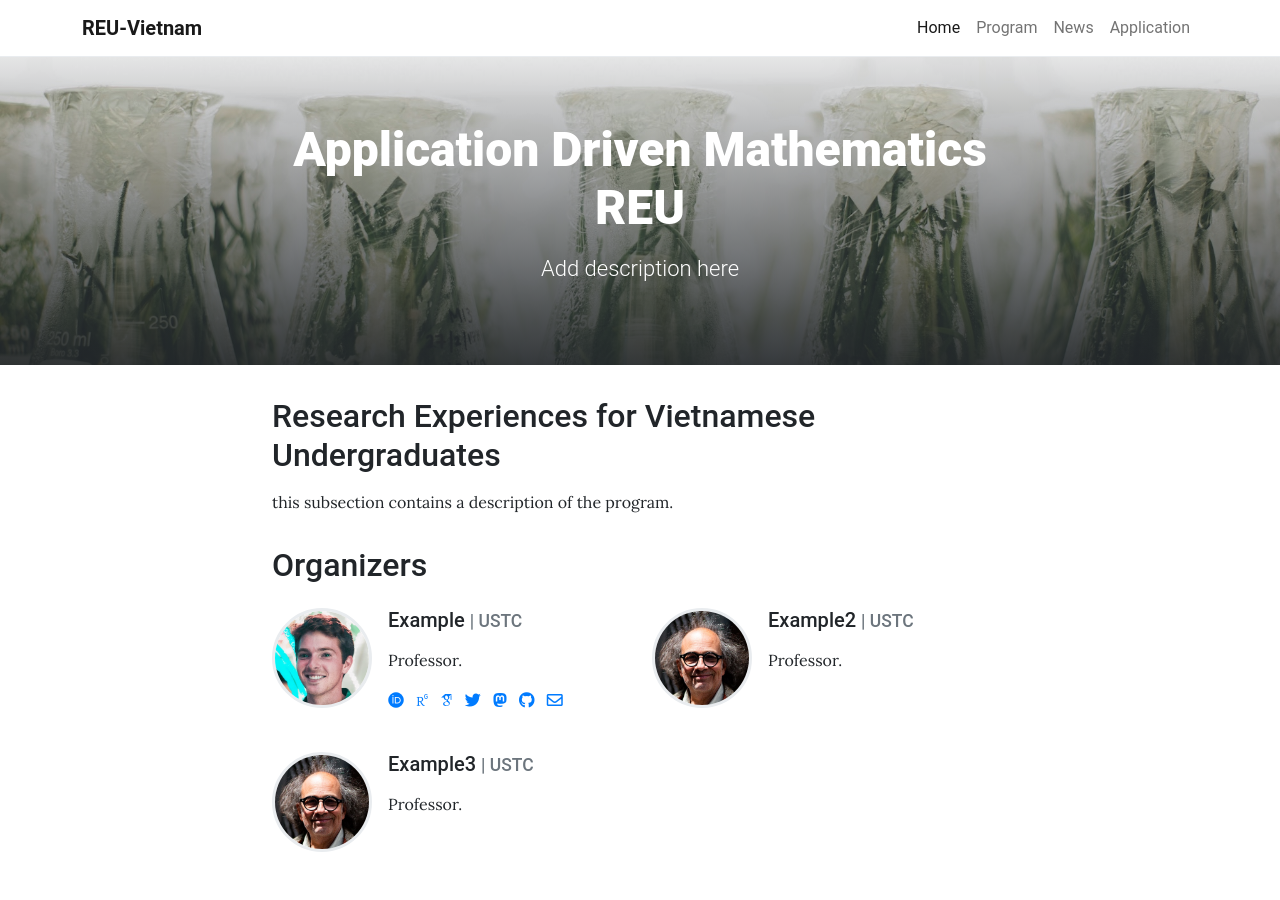
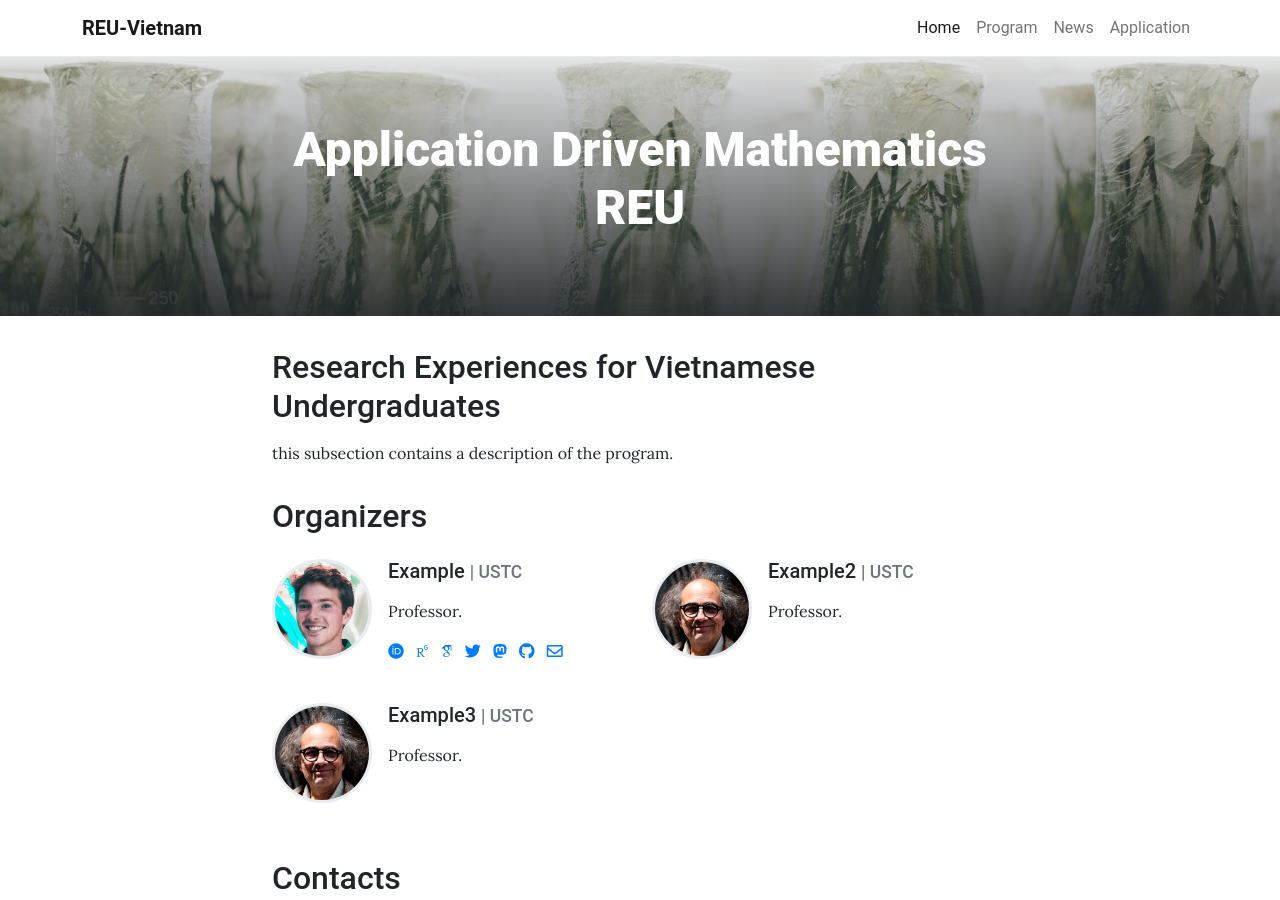
Before and after one commit to adm-vietnam/adm-vietnam.github.io, a Jekyll site: the page built from pages/home.md, in a window 1280 px wide and 900 px high. Built offline with Jekyll 4.4.1, drawn with Linux system fonts in a browser that asks for light colours; some web fonts are replaced.

Commit message:
Update home.md

```diff
--- a/pages/home.md
+++ b/pages/home.md
@@ -1,7 +1,7 @@
 ---
 layout: home
 title: Application Driven Mathematics REU
-description: Add description here
+description:
 background: /assets/theme/images/chuttersnap-146799-unsplash.jpg
 permalink: /
 ---
```
